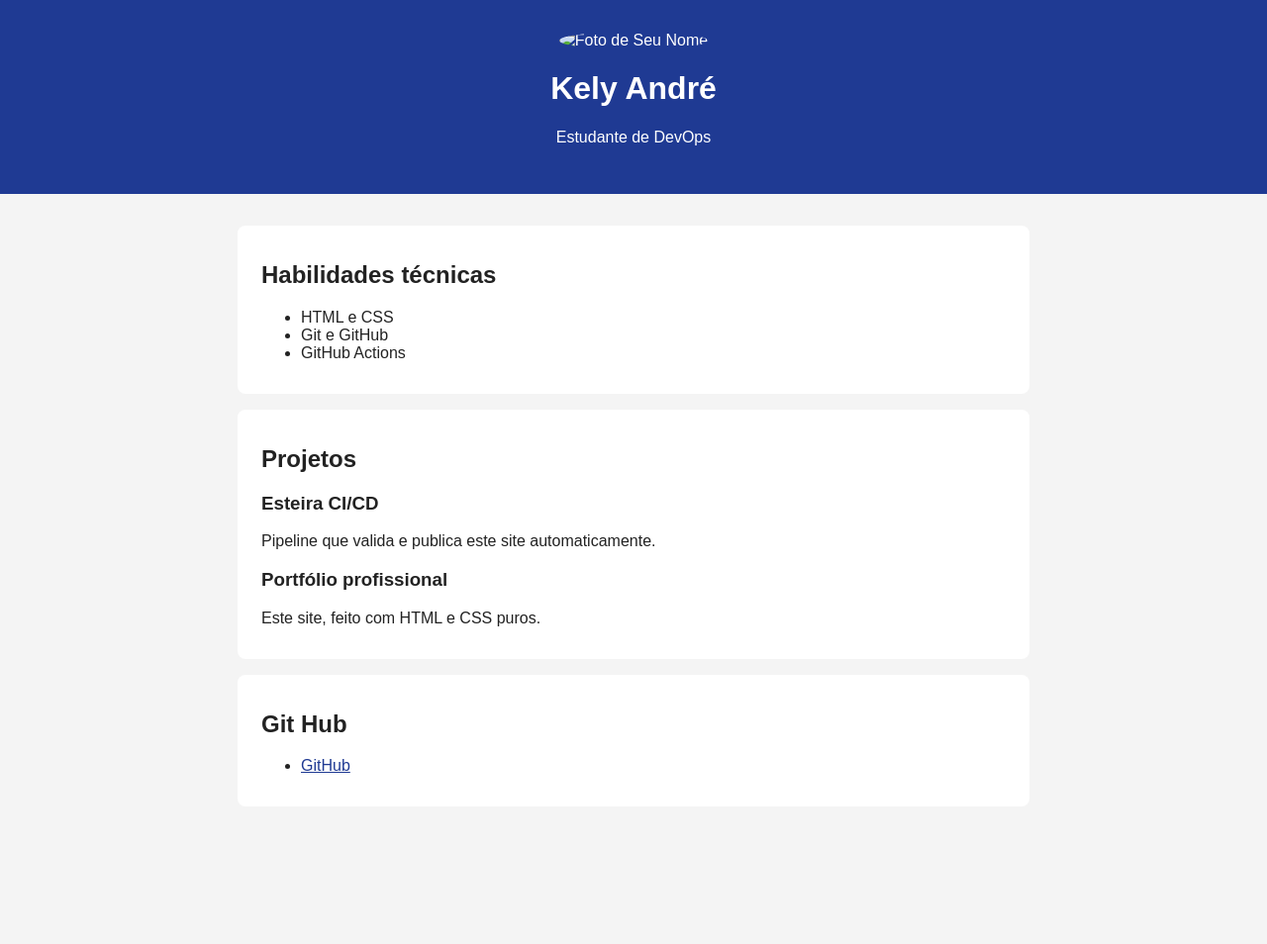
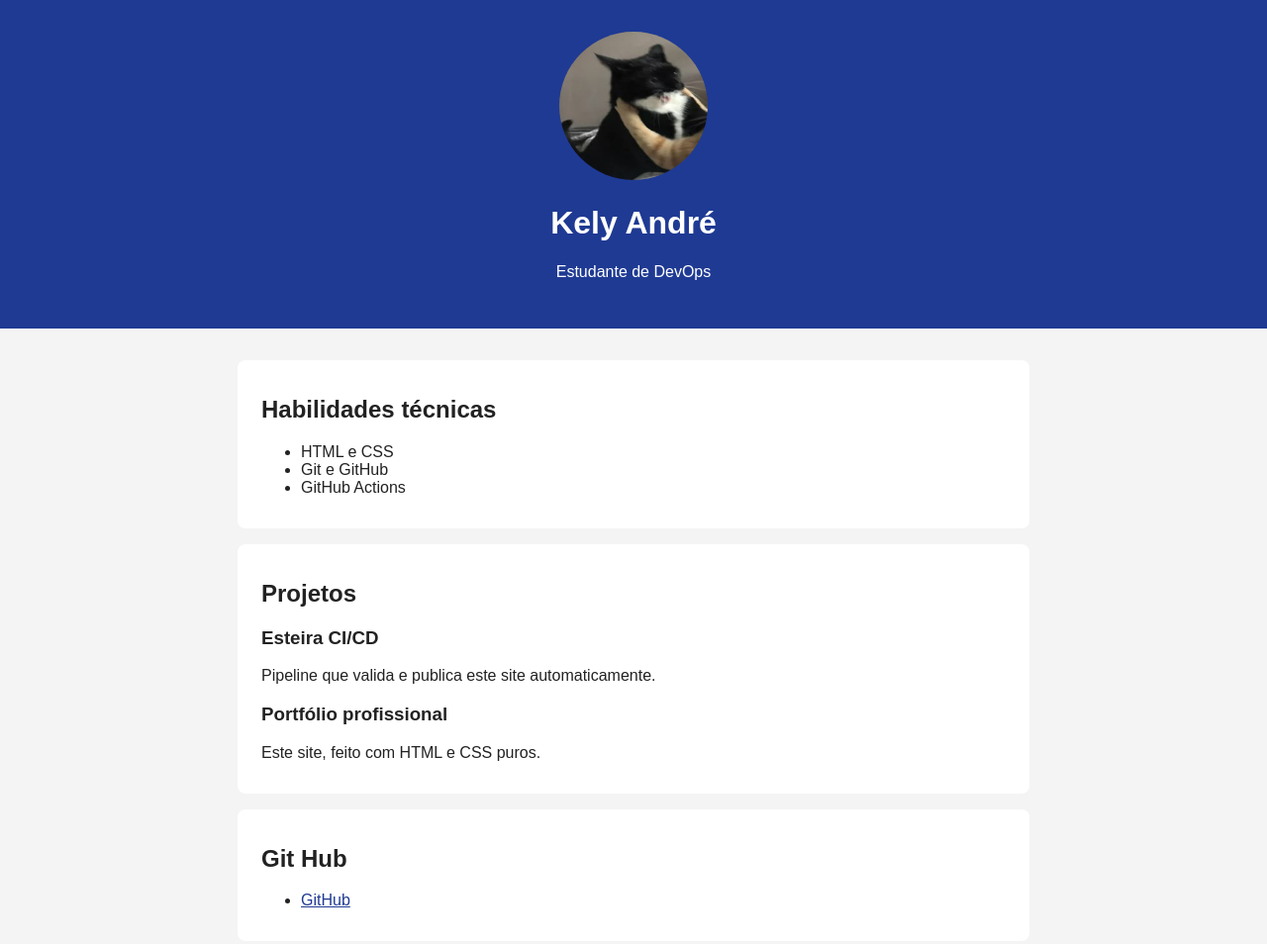
Before and after one commit to kelyacoosta/portfolio, a website: page index.html in a window 1280 px wide. Shown: the whole page at 99% size. Before the commit the page ends 847 px from the top, so only its background shows below. Drawn offline with Linux system fonts and the light colour scheme.

Commit message:
Adiciona foto ao portfólio

```diff
--- a/index.html
+++ b/index.html
@@ -8,7 +8,7 @@
 </head>
 <body>
   <header>
-    <img src="images/foto.jpg" alt="Foto de Seu Nome" width="150">
+    <img src="images/gato.jpg" alt="gatinho" width="150">
     <h1>Kely André</h1>
     <p>Estudante de DevOps</p>
   </header>
```
Also changed, not shown: images/foto.jpg (deleted), images/gato.jpg (added).
